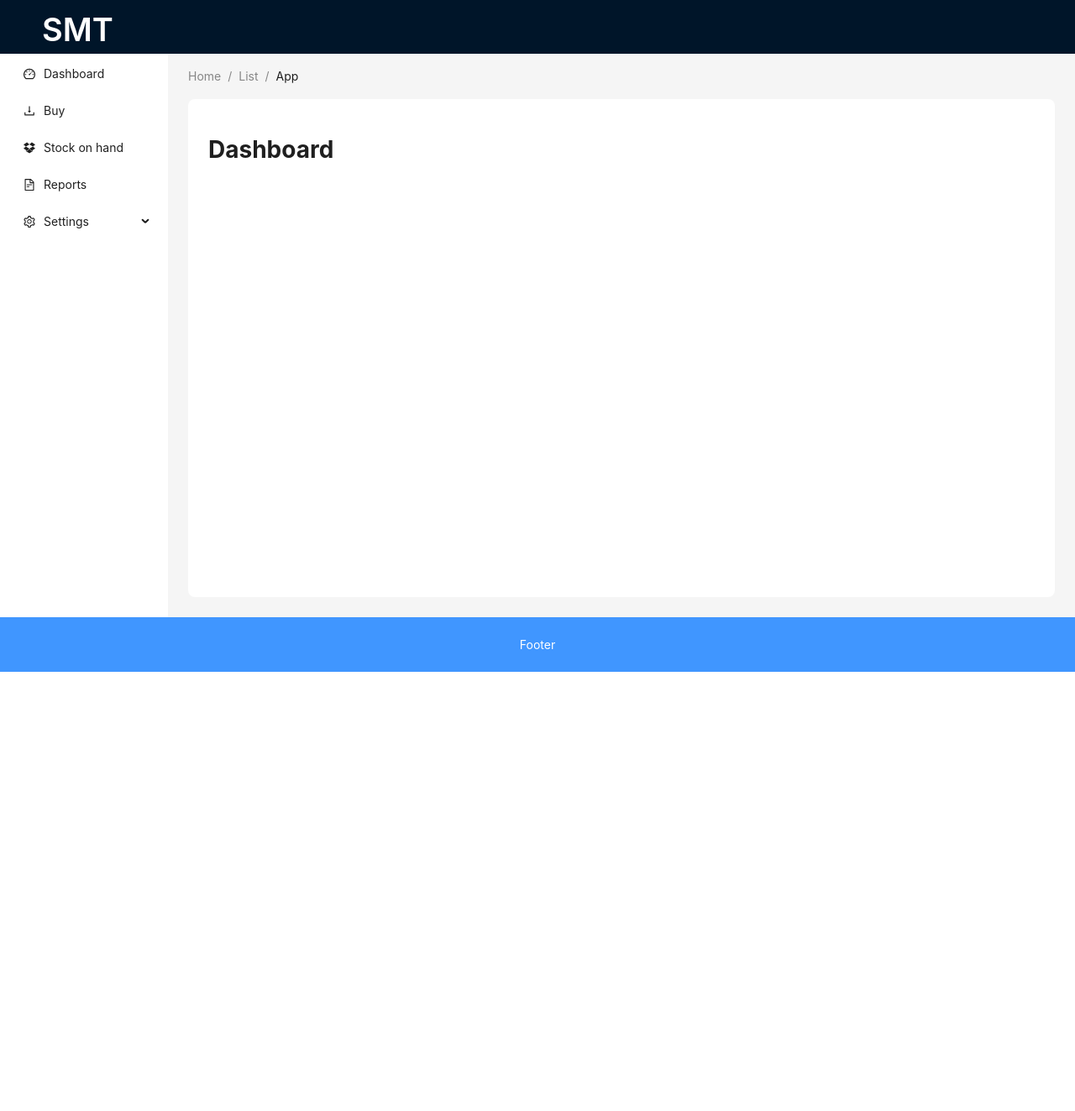
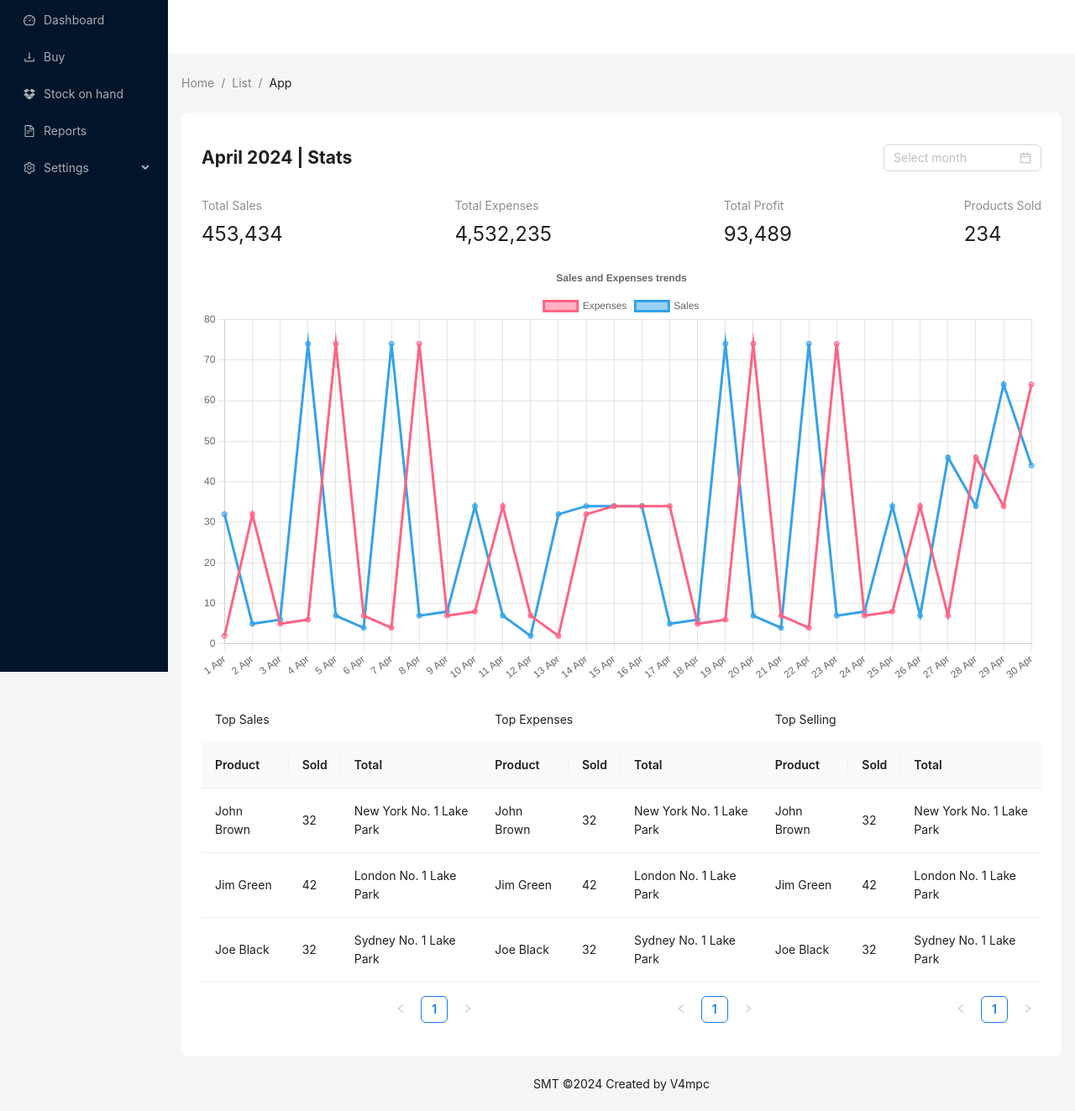
Before and after one commit to v4mpc/smt-ui, a React (Vite) app: page /dashboard in a window 1280 px wide. Shown: the whole page at 84% size. Before the commit the page ends 800 px from the top, so only its background shows below. Built offline with nearby package versions, Linux system fonts and the light colour scheme; data requests are answered from the project's data file.

Commit message:
added dashboard hook

```diff
--- a/package.json
+++ b/package.json
@@ -13,11 +13,14 @@
   "dependencies": {
     "@ant-design/icons": "^5.3.6",
     "antd": "^5.16.1",
+    "chart.js": "^4.4.2",
     "react": "^18.2.0",
+    "react-chartjs-2": "^5.2.0",
     "react-dom": "^18.2.0",
     "react-router-dom": "^6.22.3"
   },
   "devDependencies": {
+    "@faker-js/faker": "^8.4.1",
     "@types/react": "^18.2.66",
     "@types/react-dom": "^18.2.22",
     "@vitejs/plugin-react-swc": "^3.5.0",
--- a/src/components/AppLayout.jsx
+++ b/src/components/AppLayout.jsx
@@ -1,49 +1,26 @@
-import React from "react";
-
+import {Link, Outlet} from "react-router-dom";
 import {
     DashboardOutlined,
     DownloadOutlined,
     DropboxOutlined,
     FileTextOutlined,
-  LaptopOutlined,
-  NotificationOutlined,
     SettingOutlined,
-  UserOutlined,
 } from "@ant-design/icons";
-import { Breadcrumb, Layout, Menu, theme, Typography } from "antd";
-import {Outlet} from "react-router-dom";
+import { Layout, Menu, theme,Breadcrumb,Table } from "antd";
 
-const { Title } = Typography;
-
-const footerStyle = {
-  textAlign: "center",
-  color: "#fff",
-  backgroundColor: "#4096ff",
-};
-const { Header, Content, Sider, Footer } = Layout;
-
-const items3 = [UserOutlined, LaptopOutlined, NotificationOutlined].map(
-  (icon, index) => {
-    const key = String(index + 1);
-    return {
-      key: `sub${key}`,
-      icon: React.createElement(icon),
-      label: `subnav ${key}`,
-      children: new Array(4).fill(null).map((_, j) => {
-        const subKey = index * 4 + j + 1;
-        return {
-          key: subKey,
-          label: `option${subKey}`,
-        };
-      }),
-    };
+const { Header, Content, Footer, Sider } = Layout;
+const items = [
+    {
+        key: "dashboard",
+        icon: <DashboardOutlined />,
+        label: <Link to="/dashboard">Dashboard</Link>,
     },
-);
-
-const items2 = [
-  { key: "dashboard", icon: <DashboardOutlined />, label: "Dashboard" },
-  { key: "buy", icon: <DownloadOutlined />, label: "Buy" },
-  { key: "soh", icon: <DropboxOutlined />, label: "Stock on hand" },
+    { key: "buy", icon: <DownloadOutlined />, label: <Link to="/buy">Buy</Link> },
+    {
+        key: "soh",
+        icon: <DropboxOutlined />,
+        label: <Link to="/stock-on-hand">Stock on hand</Link>,
+    },
     { key: "reports", icon: <FileTextOutlined />, label: "Reports" },
     {
         key: "settings",
@@ -58,50 +35,84 @@ const items2 = [
         ],
     },
 ];
+
+
+const columns = [
+    {
+        title: 'Name',
+        dataIndex: 'name',
+    },
+    {
+        title: 'Age',
+        dataIndex: 'age',
+    },
+    {
+        title: 'Address',
+        dataIndex: 'address',
+    },
+];
+const data = [
+    {
+        key: '1',
+        name: 'John Brown',
+        age: 32,
+        address: 'New York No. 1 Lake Park',
+    },
+    {
+        key: '2',
+        name: 'Jim Green',
+        age: 42,
+        address: 'London No. 1 Lake Park',
+    },
+    {
+        key: '3',
+        name: 'Joe Black',
+        age: 32,
+        address: 'Sydney No. 1 Lake Park',
+    },
+];
+
 const AppLayout = () => {
   const {
     token: { colorBgContainer, borderRadiusLG },
   } = theme.useToken();
   return (
-    <Layout style={{ height: "100vh" }}>
-      <Header
+    <Layout hasSider>
+      <Sider
         style={{
-          position: "sticky",
+          overflow: "auto",
+          height: "100vh",
+          position: "fixed",
+          left: 0,
           top: 0,
-          zIndex: 1,
-          width: "100%",
-          display: "flex",
-          alignItems: "center",
+          bottom: 0,
         }}
       >
-        <Title style={{ color: "#fff" }}>SMT</Title>
-      </Header>
-      <Layout>
-        <Sider
-          width={200}
-          style={{
-            background: colorBgContainer,
-          }}
-        >
+        <div className="demo-logo-vertical" />
         <Menu
+          theme="dark"
           mode="inline"
-            defaultSelectedKeys={["1"]}
-            defaultOpenKeys={["sub1"]}
-            style={{
-              height: "100%",
-              borderRight: 0,
-            }}
-            items={items2}
+          defaultSelectedKeys={["4"]}
+          items={items}
         />
       </Sider>
       <Layout
         style={{
-            padding: "0 24px 24px",
+          marginLeft: 200,
         }}
       >
+        <Header
+          style={{
+            position: "sticky",
+            padding: 0,
+            background: colorBgContainer,
+            top: 0,
+            zIndex: 1,
+          }}
+        />
         <Breadcrumb
           style={{
-              margin: "16px 0",
+            margin: "24px 16px 0",
           }}
         >
           <Breadcrumb.Item>Home</Breadcrumb.Item>
@@ -110,20 +121,29 @@ const AppLayout = () => {
         </Breadcrumb>
         <Content
           style={{
+            margin: "24px 16px 0",
+            overflow: "initial",
+          }}
+        >
+          <div
+            style={{
               padding: 24,
-              margin: 0,
-              minHeight: 280,
+
               background: colorBgContainer,
               borderRadius: borderRadiusLG,
             }}
           >
          <Outlet/>
-
-
+          </div>
         </Content>
+        <Footer
+          style={{
+            textAlign: "center",
+          }}
+        >
+          SMT ©{new Date().getFullYear()} Created by V4mpc
+        </Footer>
       </Layout>
-      </Layout>
-      <Footer style={footerStyle}>Footer</Footer>
     </Layout>
   );
 };
--- /dev/null
+++ b/src/hooks/dashboard.jsx
@@ -0,0 +1,47 @@
+import { faker } from "@faker-js/faker";
+import { useState, useEffect } from "react";
+
+const BASE_URL = "http://localhost:3000";
+
+export function useDashboard() {
+  const [dashboardData, setDashboardData] = useState(null);
+  const [isLoading, setIsLoading] = useState(false);
+  const [error, setError] = useState("");
+  const chartData = {
+    labels: dashboardData?.chartLabel,
+    datasets: [
+      {
+        label: "Expenses",
+        data: dashboardData?.expensesChartData,
+        borderColor: "rgb(255, 99, 132)",
+        backgroundColor: "rgba(255, 99, 132, 0.5)",
+      },
+      {
+        label: "Sales",
+        data: dashboardData?.salesChartData,
+        borderColor: "rgb(53, 162, 235)",
+        backgroundColor: "rgba(53, 162, 235, 0.5)",
+      },
+    ],
+  };
+
+  useEffect(() => {
+    async function fetchDashboardData() {
+      try {
+        setIsLoading(true);
+        setError("");
+        const resp = await fetch(`${BASE_URL}/dashboard`);
+        const data = await resp.json();
+        setDashboardData(data);
+      } catch (e) {
+        setError("There was an error");
+      } finally {
+        setIsLoading(false);
+      }
+    }
+
+    fetchDashboardData();
+  }, []);
+
+  return [dashboardData, isLoading, chartData,error];
+}
--- a/src/mock/data.json
+++ b/src/mock/data.json
@@ -36,5 +36,205 @@
       },
       "id": 98443197
     }
-  ]
+  ],
+  "dashboard": {
+    "totalSales": 453434,
+    "totalExpenses": 4532235,
+    "totalProfit": 93489,
+    "productsSold": 234,
+    "topSales": [
+      [
+        {
+          "name": "Wine - Barossa Valley Estate",
+          "quantity": 29,
+          "total": 339
+        },
+        {
+          "name": "Cherries - Bing, Canned",
+          "quantity": 85,
+          "total": 643
+        },
+        {
+          "name": "Pork - Sausage Casing",
+          "quantity": 62,
+          "total": 609
+        },
+        {
+          "name": "Praline Paste",
+          "quantity": 40,
+          "total": 473
+        },
+        {
+          "name": "Oven Mitts - 15 Inch",
+          "quantity": 92,
+          "total": 350
+        },
+        {
+          "name": "Sword Pick Asst",
+          "quantity": 22,
+          "total": 344
+        },
+        {
+          "name": "Pasta - Detalini, White, Fresh",
+          "quantity": 13,
+          "total": 597
+        },
+        {
+          "name": "Cookie Dough - Oatmeal Rasin",
+          "quantity": 95,
+          "total": 203
+        },
+        {
+          "name": "Scallops - Live In Shell",
+          "quantity": 20,
+          "total": 323
+        },
+        {
+          "name": "Potatoes - Idaho 80 Count",
+          "quantity": 63,
+          "total": 191
+        }
+      ]
+    ],
+    "topExpenses": [],
+    "topSold": [
+      {
+        "name": "Soy Protein",
+        "quanity": 40
+      },
+      {
+        "name": "Beef - Shank",
+        "quanity": 10
+      },
+      {
+        "name": "Dooleys Toffee",
+        "quanity": 79
+      },
+      {
+        "name": "Icecream - Dstk Strw Chseck",
+        "quanity": 68
+      },
+      {
+        "name": "Saskatoon Berries - Frozen",
+        "quanity": 66
+      },
+      {
+        "name": "Wine - Gewurztraminer Pierre",
+        "quanity": 20
+      },
+      {
+        "name": "Veal - Inside, Choice",
+        "quanity": 46
+      },
+      {
+        "name": "Rabbit - Legs",
+        "quanity": 99
+      },
+      {
+        "name": "Anchovy Fillets",
+        "quanity": 37
+      },
+      {
+        "name": "Compound - Passion Fruit",
+        "quanity": 80
+      }
+    ],
+    "expensesChartData": [
+      2,
+      32,
+      5,
+      6,
+      74,
+      7,
+      4,
+      74,
+      7,
+      8,
+      34,
+      7,
+      2,
+      32,
+      34,
+      34,
+      34,
+      5,
+      6,
+      74,
+      7,
+      4,
+      74,
+      7,
+      8,
+      34,
+      7,
+      46,
+      34,
+      64
+
+    ],
+    "salesChartData": [
+      32,
+      5,
+      6,
+      74,
+      7,
+      4,
+      74,
+      7,
+      8,
+      34,
+      7,
+      2,
+      32,
+      34,
+      34,
+      34,
+      5,
+      6,
+      74,
+      7,
+      4,
+      74,
+      7,
+      8,
+      34,
+      7,
+      46,
+      34,
+      64,
+      44
+    ],
+    "chartLabel": [
+      "1 Apr",
+      "2 Apr",
+      "3 Apr",
+      "4 Apr",
+      "5 Apr",
+      "6 Apr",
+      "7 Apr",
+      "8 Apr",
+      "9 Apr",
+      "10 Apr",
+      "11 Apr",
+      "12 Apr",
+      "13 Apr",
+      "14 Apr",
+      "15 Apr",
+      "16 Apr",
+      "17 Apr",
+      "18 Apr",
+      "19 Apr",
+      "20 Apr",
+      "21 Apr",
+      "22 Apr",
+      "23 Apr",
+      "24 Apr",
+      "25 Apr",
+      "26 Apr",
+      "27 Apr",
+      "28 Apr",
+      "29 Apr",
+      "30 Apr"
+    ]
+  }
 }
--- a/src/pages/Dashboard.jsx
+++ b/src/pages/Dashboard.jsx
@@ -1,3 +1,123 @@
+import { Flex, Statistic, DatePicker, Table, Spin } from "antd";
+import {
+  Chart as ChartJS,
+  CategoryScale,
+  LinearScale,
+  PointElement,
+  LineElement,
+  Title,
+  Tooltip,
+  Legend,
+} from "chart.js";
+import { Line } from "react-chartjs-2";
+import { useDashboard } from "../hooks/dashboard.jsx";
+
+ChartJS.register(
+  CategoryScale,
+  LinearScale,
+  PointElement,
+  LineElement,
+  Title,
+  Tooltip,
+  Legend,
+);
+
+const options = {
+  responsive: true,
+  maintainAspectRatio: false,
+  plugins: {
+    legend: {
+      position: "top",
+    },
+    title: {
+      display: true,
+      text: "Sales and Expenses trends",
+    },
+  },
+};
+
+const columns = [
+  {
+    title: "Product",
+    dataIndex: "product",
+  },
+  {
+    title: "Sold",
+    dataIndex: "sold",
+  },
+  {
+    title: "Total",
+    dataIndex: "total",
+  },
+];
+const tableData = [
+  {
+    key: "1",
+    product: "John Brown",
+    sold: 32,
+    total: "New York No. 1 Lake Park",
+  },
+  {
+    key: "2",
+    product: "Jim Green",
+    sold: 42,
+    total: "London No. 1 Lake Park",
+  },
+  {
+    key: "3",
+    product: "Joe Black",
+    sold: 32,
+    total: "Sydney No. 1 Lake Park",
+  },
+];
+
 export default function Dashboard() {
-  return <h1>Dashboard</h1>;
+  const [dashboardData, isLoading, chartData] = useDashboard();
+  if (isLoading) return <Spin />;
+  return (
+    <Flex gap="middle" vertical>
+      <Flex justify="space-between">
+        <h2>April 2024 | Stats</h2>
+        <Flex align="center">
+          <DatePicker onChange={() => {}} picker="month" />
+        </Flex>
+      </Flex>
+
+      <Flex vertical>
+        <Flex justify="space-between">
+          <Statistic title="Total Sales" value={dashboardData?.totalSales} />
+          <Statistic
+            title="Total Expenses"
+            value={dashboardData?.totalExpenses}
+          />
+          <Statistic title="Total Profit" value={dashboardData?.totalProfit} />
+          <Statistic
+            title="Products Sold"
+            value={dashboardData?.productsSold}
+          />
+        </Flex>
+      </Flex>
+
+      <Flex vertical>
+        <Line options={options} data={chartData} />
+      </Flex>
+      <Flex vertical={false} justify="space-between">
+        <Table
+          title={() => "Top Sales"}
+          columns={columns}
+          dataSource={tableData}
+        />
+        <Table
+          title={() => "Top Expenses"}
+          columns={columns}
+          dataSource={tableData}
+        />
+        <Table
+          title={() => "Top Selling"}
+          columns={columns}
+          dataSource={tableData}
+        />
+      </Flex>
+    </Flex>
+  );
 }
```
Also changed, not shown: .pnp.cjs, 1 other file (tests, documents, lock files or other folders). Lines whose indentation alone changed are shown as unchanged.
